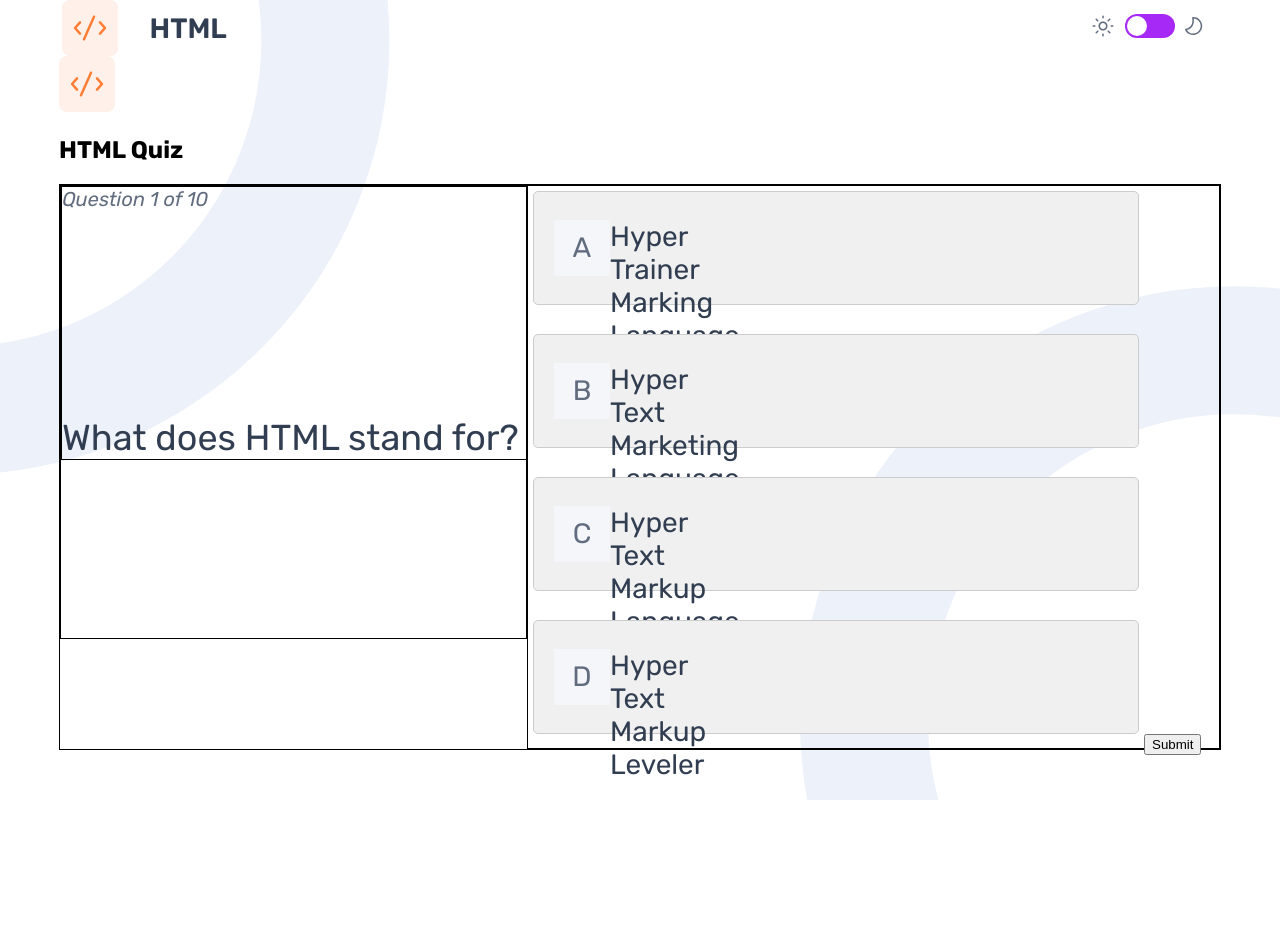
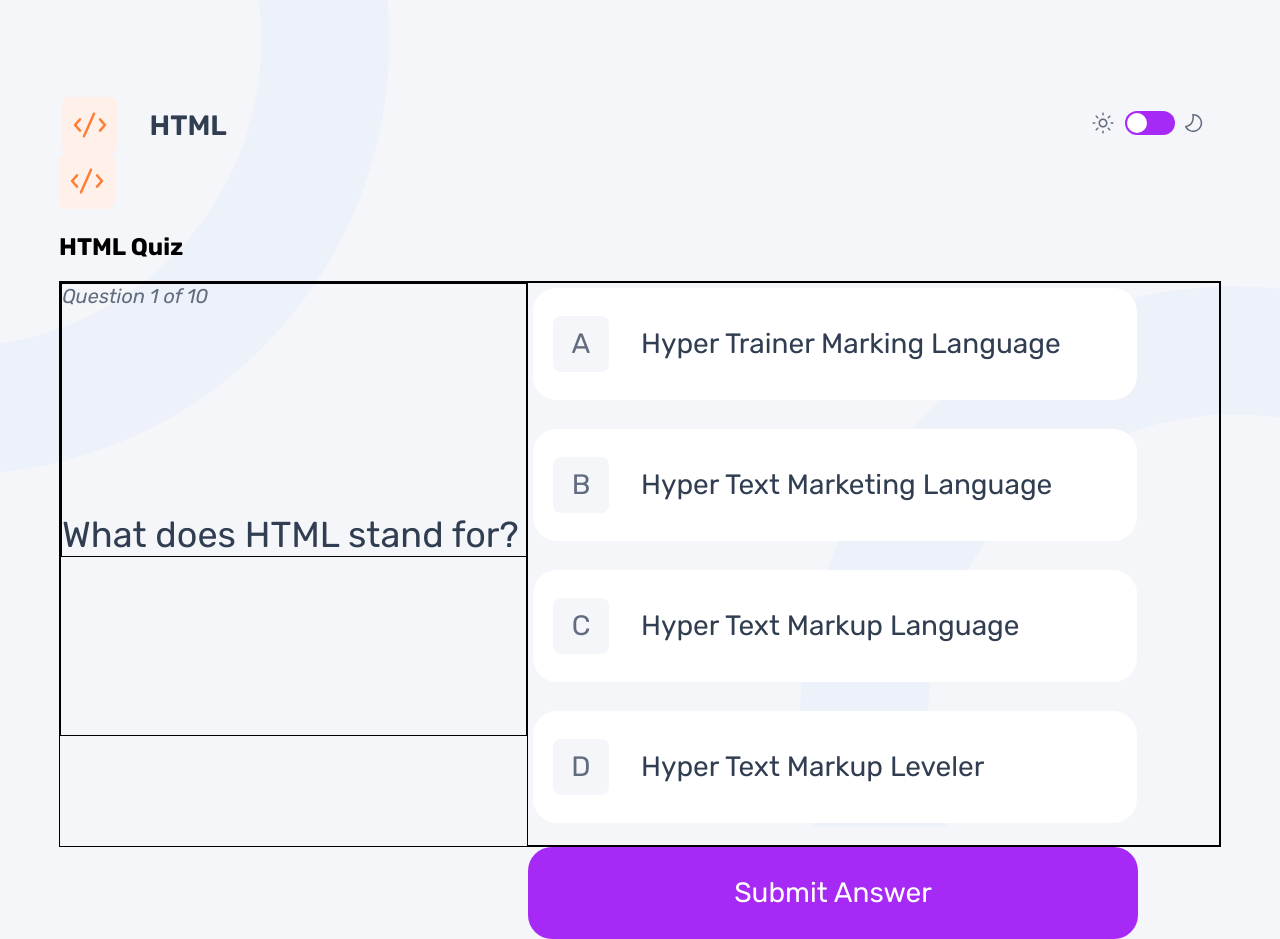
Before and after one commit to Nicocurtis16/FRONTEND-SPECIALIZATION-LABS, an Angular app: page / in a window 1280 px wide. Both pictures are taken after a click on the button "HTML". Before the commit the page ends 800 px from the top, so only its background shows below. Built offline with nearby package versions, Linux system fonts and the light colour scheme.

Commit message:
options buttons styled

```diff
--- a/src/app/Component/Header/header-component/header-component.component.css
+++ b/src/app/Component/Header/header-component/header-component.component.css
@@ -5,6 +5,7 @@
   justify-content: space-between;
   align-items: center;
   /*padding: 20px;*/
+  margin-top: 97px;
 }
 .leftHeader{
 
--- a/src/app/Component/Header/header-component/header-component.component.html
+++ b/src/app/Component/Header/header-component/header-component.component.html
@@ -3,7 +3,7 @@
     <div class="headerLogo">
       <img *ngIf="selectedButton?.icon" [src]="selectedButton?.icon" alt="Selected Button Icon">
     </div>
-    <p class="headerTitle">{{ selectedButton?.title }}</p>
+    <p class="headerTitle" >{{ selectedButton?.title }}</p>
   </div>
   <div class="rightHeader">
     <div class="toggle-main">
--- a/src/app/Component/Options/options-component/options-component.component.css
+++ b/src/app/Component/Options/options-component/options-component.component.css
@@ -1,53 +1,122 @@
+/* General button container styling */
 .optionsButton {
   display: inline-block;
   margin: 5px;
 }
 
+/* Hide the input */
 .optionsButton input[type="radio"] {
   display: none;
 }
 
+/* Default label styles */
 .optionsButton label {
   width: 564px;
   height: 92px;
   padding: 10px 20px;
-  border: 1px solid #ccc;
-  background-color: #f0f0f0;
+  background-color: var(--PureWhite);
   cursor: pointer;
-  border-radius: 5px;
-  transition: background-color 0.3s;
+  border-radius: 24px;
+  /*transition: background-color 0.3s, border 0.3s;*/
+  display: flex;
+  justify-content: start;
+  align-items: center;
 }
 
+/* Style for when the radio input is checked (active) */
 .optionsButton input[type="radio"]:checked + label {
-
-  background-color: #007bff;
-  color: white;
-  border-color: #007bff;
+  background-color: var(--PureWhite);
+  color: var(--DarkNavy);
+  border: 3px solid var(--Purple);
 }
 
+/* Style for hover */
 .optionsButton label:hover {
-  background-color: #e0e0e0;
+  background-color: var(--PureWhite);
 }
-.index{
-  font-family: Rubik, sans-serif;
-  font-size: 28px;
 
-  color: var(--GrayNavy);
-}
-.indexPanel{
+/* Default .indexPanel styles */
+.indexPanel {
   display: flex;
   justify-content: center;
   align-items: center;
   width: 56px;
   height: 56px;
   background-color: var(--LightGray);
-
+  border-radius: 8px;
+  transition: background-color 0.3s, transform 0.3s;
 }
 
-.options{
+/* Active state styling for indexPanel */
+.optionsButton input[type="radio"]:checked + label .indexPanel {
+  background-color: var(--Purple);
+  color: white;
+}
+
+/* Hover state styling for indexPanel */
+.optionsButton label:hover .indexPanel {
+  background-color: #F6E7FF; /* Light gray */
+}
+
+/* Combined hover and active states */
+.optionsButton input[type="radio"]:checked + label:hover .indexPanel {
+  background-color: var(--Purple);
+  transform: scale(1.1); /* Slight zoom */
+}
+
+/* Default .index styles */
+.index {
   font-family: Rubik, sans-serif;
   font-size: 28px;
-  width: 56px;
+  color: var(--GrayNavy);
+}
+
+/* Active state for index text */
+.optionsButton input[type="radio"]:checked + label .index {
+  color: white;
+  font-weight: bold;
+  transform: scale(1.1); /* Slight zoom */
+}
+
+/* Hover state for index text */
+.optionsButton label:hover .index {
+  color: var(--Purple); /* Hover color for text */
+}
+.options{
+  display: flex;
+  align-items: center;
+  font-family: Rubik, sans-serif;
+  font-size: 28px;
+  width: auto;
   height: 56px;
   color: var(--DarkNavy);
+  margin-left: 32px;
 }
+
+.quiz-button {
+  background-color: var(--Purple); /* Adjust to your desired primary color */
+  color: var(--PureWhite); /* Button text color */
+  border: none;
+  border-radius: 24px;
+  padding: 12px 24px;
+  font-family: Rubik, sans-serif;
+  font-size: 28px;
+  cursor: pointer;
+  /*transition: background-color 0.3s, transform 0.2s;*/
+  width: 610px;
+  height: 92px;
+}
+
+/* Hover effect */
+.quiz-button:hover {
+  background-color: var(--Purple); /* Slightly darker purple */
+  opacity: 0.8;
+}
+
+
+
+/* Disabled state */
+.quiz-button:disabled {
+  background-color: #cccccc; /* Gray for disabled */
+  cursor: not-allowed;
+}
--- a/src/app/Component/Options/options-component/options-component.component.html
+++ b/src/app/Component/Options/options-component/options-component.component.html
@@ -21,7 +21,20 @@
       {{ option }}
     </span>
   </label><br>
+
 </div>
+<div>
+  <button
+    *ngIf="!isSubmitted"
+    (click)="submitAnswer()"
+    class="quiz-button">
+    Submit Answer
+  </button>
 
-<button *ngIf="!isSubmitted" (click)="submitAnswer()">Submit</button>
-<button *ngIf="isSubmitted" (click)="moveToNextQuestion()">Next Question</button>
+  <button
+    *ngIf="isSubmitted"
+    (click)="moveToNextQuestion()"
+    class="quiz-button">
+    Next Question
+  </button>
+</div>
--- a/src/app/Component/Options/options-component/options-component.component.ts
+++ b/src/app/Component/Options/options-component/options-component.component.ts
@@ -14,7 +14,7 @@ export class OptionsComponentComponent {
   @Input() correctAnswer: string = '';
   @Output() answerSubmitted = new EventEmitter<boolean>();
   @Output() nextQuestionEvent = new EventEmitter<void>();
-
+  hoveredIndex: number | null = null;
   selectedOption: string = '';
   isSubmitted: boolean = false;
   optionStyles: { [key: string]: string } = {};
--- a/src/styles.css
+++ b/src/styles.css
@@ -15,6 +15,7 @@
 
 body {
   font-family: "Rubik", sans-serif;
+  background-color: var(--LightGray);
 
   background-image: url("./assets/pattern-background-desktop-light.svg");
   background-size: cover; /* Cover the entire viewport */
```
